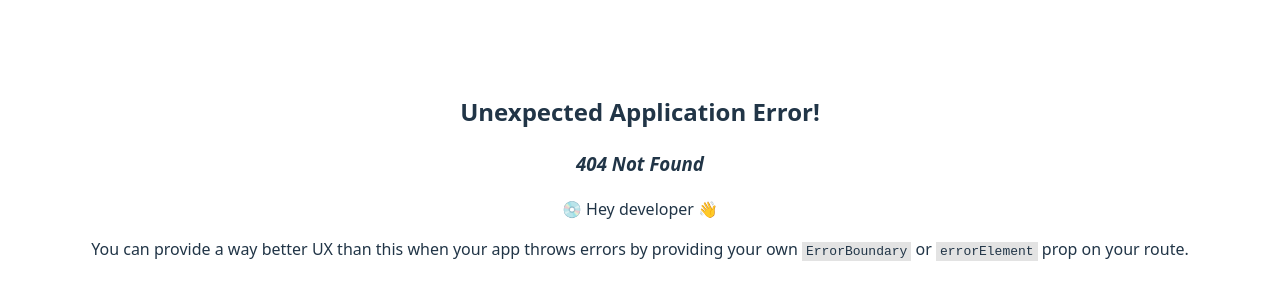
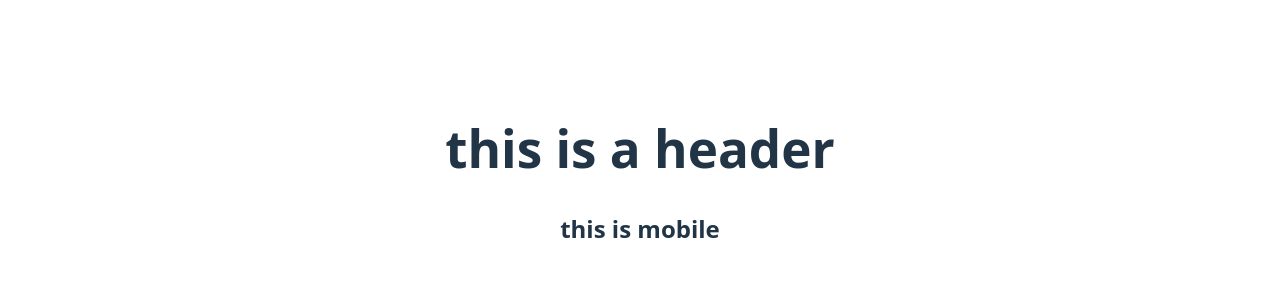
Before and after one commit to EtherSphere01/SPA-React, a React (Vite) app: page /mobiles in a window 1280 px wide. Before the commit this address had no page. Shown: the part 224-524 px from the top of the page. Built offline with nearby package versions, Linux system fonts and the light colour scheme.

Commit message:
post moduel,entity created

```diff
--- /dev/null
+++ b/src/components/Header/Header.jsx
@@ -0,0 +1,11 @@
+import React from 'react';
+
+const Header = () => {
+    return (
+        <div>
+            <h1>this is a header</h1>
+        </div>
+    );
+};
+
+export default Header;
--- /dev/null
+++ b/src/components/Home/Home.jsx
@@ -0,0 +1,11 @@
+import React from 'react';
+
+const Home = () => {
+    return (
+        <div>
+          <h2>this is home</h2>
+        </div>
+    );
+};
+
+export default Home;
--- /dev/null
+++ b/src/components/Laptops/Laptops.jsx
@@ -0,0 +1,11 @@
+import React from "react";
+
+const Laptops = () => {
+  return (
+    <div>
+      <h2>this is laptop</h2>
+    </div>
+  );
+};
+
+export default Laptops;
--- /dev/null
+++ b/src/components/Mobiles/Mobiles.jsx
@@ -0,0 +1,11 @@
+import React from 'react';
+
+const Mobiles = () => {
+    return (
+        <div>
+            <h2>this is mobile</h2>
+        </div>
+    );
+};
+
+export default Mobiles;<h2>this is mobile</h2>
--- /dev/null
+++ b/src/components/Root/Root.jsx
@@ -0,0 +1,14 @@
+import React from 'react';
+import Header from '../Header/Header';
+import { Outlet } from 'react-router';
+
+const Root = () => {
+    return (
+        <div>
+            <Header></Header>
+            <Outlet></Outlet>
+        </div>
+    );
+};
+
+export default Root;
--- a/src/main.jsx
+++ b/src/main.jsx
@@ -4,11 +4,28 @@
 import App from "./App.jsx";
 
 import { createBrowserRouter, RouterProvider } from "react-router";
+import Root from "./components/Root/Root.jsx";
+import Home from "./components/Home/Home.jsx";
+import Mobiles from "./components/Mobiles/Mobiles.jsx";
+import Laptops from "./components/Laptops/Laptops.jsx";
 
 const router = createBrowserRouter([
   {
     path: "/",
-    element: <div>hello from react router</div>,
+    Component: Root,
+    children: [
+      { index: true, Component: Home },
+      { path: "mobiles", Component: Mobiles },
+      { path: "laptops", Component: Laptops },
+    ],
+  },
+  {
+    path: "about",
+    element: <div>hello from about</div>,
+  },
+  {
+    path: "/app",
+    element: <App />,
   },
 ]);
 
```
